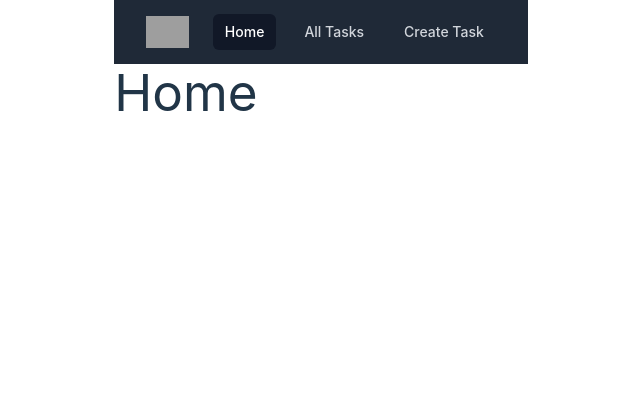
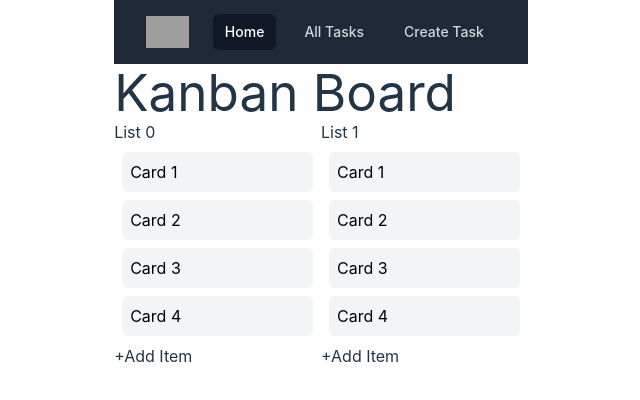
Before and after one commit to mjpoulsen/aufgabenjager, a React (Vite) app in the folder react/: page / in a window 1280 px wide. Shown: the top 400 px of the page, without its empty margins (319-959 px from the left). Built offline with nearby package versions, Linux system fonts and the light colour scheme; grey boxes are pictures that could not be loaded.

Commit message:
initial commit for kanban board, list, and card components

```diff
--- a/react/src/App.tsx
+++ b/react/src/App.tsx
@@ -1,15 +1,15 @@
 import { BrowserRouter, Routes, Route } from "react-router-dom";
 import Layout from "./components/Layout";
-import Home from "./components/Home";
 import GetAllTasks from "./components/GetAllTasks";
 import PostTask from "./components/PostTask";
+import KanbanBoard from "./components/KanbanBoard";
 
 export default function App() {
   return (
     <BrowserRouter>
       <Routes>
         <Route path="/" element={<Layout />}>
-          <Route index element={<Home />} />
+          <Route index element={<KanbanBoard />} />
           <Route path="postTask" element={<PostTask />} />
           <Route path="getTasks" element={<GetAllTasks />} />
         </Route>
--- /dev/null
+++ b/react/src/components/KanbanBoard.tsx
@@ -0,0 +1,92 @@
+import { useEffect, useState } from "react";
+import iKanbanCard from "../types/iKanbanCard";
+import KanbanList from "./KanbanList";
+
+const KanbanBoard = () => {
+  const cardsList1: iKanbanCard[] = [
+    { id: "1", title: "Card 1", listId: "1" },
+    { id: "2", title: "Card 2", listId: "1" },
+    { id: "3", title: "Card 3", listId: "1" },
+    { id: "4", title: "Card 4", listId: "1" },
+  ];
+
+  const cardsList2: iKanbanCard[] = [
+    { id: "5", title: "Card 1", listId: "2" },
+    { id: "6", title: "Card 2", listId: "2" },
+    { id: "7", title: "Card 3", listId: "2" },
+    { id: "8", title: "Card 4", listId: "2" },
+  ];
+
+  const lists: iKanbanCard[][] = [cardsList1, cardsList2];
+
+  const [editCardId, setEditCardId] = useState("");
+
+  const onCardClick = (cardId: string) => {
+    setEditCardId(cardId);
+  };
+
+  const handleKeyDown = (event: KeyboardEvent) => {
+    if (event.key === "Escape") {
+      setEditCardId("");
+    }
+  };
+
+  useEffect(() => {
+    // Add the event listener when the component mounts
+    document.addEventListener("keydown", handleKeyDown);
+
+    // Remove the event listener when the component unmounts
+    return () => {
+      document.removeEventListener("keydown", handleKeyDown);
+    };
+  }, []); // Empty dependency array means this effect runs once on mount and cleanup on unmount
+
+  const onCardDelete = (id: string) => {
+    console.log("deleted card", id);
+  };
+
+  const onCardAdd = () => {
+    console.log("added card");
+  };
+
+  // eslint-disable-next-line @typescript-eslint/no-explicit-any
+  const drop = (e: any) => {
+    e.preventDefault();
+    console.log("dropped");
+  };
+
+  // eslint-disable-next-line @typescript-eslint/no-explicit-any
+  const allowDrop = (e: any) => {
+    e.preventDefault();
+    console.log("allow drop");
+  };
+
+  const dragEnter = (listId: number) => {
+    console.log("drag enter", listId);
+  };
+
+  return (
+    <div>
+      <h1>Kanban Board</h1>
+      <div className="kanban-board flex">
+        {lists.map((list: iKanbanCard[], index: number) => (
+          <KanbanList
+            key={index}
+            listId={index.toString()}
+            listTitle={`List ${index}`}
+            cards={list}
+            onCardClick={onCardClick}
+            onCardDelete={onCardDelete}
+            onCardAdd={onCardAdd}
+            drop={drop}
+            allowDrop={allowDrop}
+            dragEnter={dragEnter}
+            editCardId={editCardId}
+          />
+        ))}
+      </div>
+    </div>
+  );
+};
+
+export default KanbanBoard;
--- /dev/null
+++ b/react/src/components/KanbanCard.tsx
@@ -0,0 +1,45 @@
+type KanbanCardProps = {
+  cardId: string;
+  cardTitle: string;
+  onCardClick: (id: string) => void;
+  onCardDelete: (id: string) => void;
+  // todo: these events may cause issues
+  // eslint-disable-next-line @typescript-eslint/no-explicit-any
+  drop: (e: any) => void;
+  // eslint-disable-next-line @typescript-eslint/no-explicit-any
+  allowDrop: (e: any) => void;
+  dragEnter: (listId: number) => void;
+  editMode: boolean;
+};
+
+const KanbanCard = ({
+  cardId,
+  cardTitle,
+  onCardClick,
+  onCardDelete,
+  drop,
+  allowDrop,
+  dragEnter,
+  editMode,
+}: KanbanCardProps) => {
+  return (
+    <div
+      className="kanban-card flex-col rounded-md bg-gray-100 p-2 m-2"
+      onDrop={(e) => drop(e)}
+      onDragOver={(e) => allowDrop(e)}
+      onDragEnter={() => dragEnter(0)} // todo check this value...
+      onClick={() => onCardClick(cardId)}
+      draggable={true}
+      id={cardId}
+    >
+      <h3 className="text-black">{cardTitle}</h3>
+      {editMode && (
+        <button className="p-2 m-2" onClick={() => onCardDelete(cardId)}>
+          Delete
+        </button>
+      )}
+    </div>
+  );
+};
+
+export default KanbanCard;
--- /dev/null
+++ b/react/src/components/KanbanList.tsx
@@ -0,0 +1,65 @@
+import iKanbanCard from "../types/iKanbanCard";
+import KanbanCard from "./KanbanCard";
+
+type KanbanListProps = {
+  listId: string;
+  listTitle: string;
+  cards: iKanbanCard[];
+  onCardClick: (cardId: string) => void;
+  onCardDelete: (cardId: string) => void;
+  onCardAdd: () => void;
+  // eslint-disable-next-line @typescript-eslint/no-explicit-any
+  drop: (e: any) => void;
+  // eslint-disable-next-line @typescript-eslint/no-explicit-any
+  allowDrop: (e: any) => void;
+  dragEnter: (listId: number) => void;
+  editCardId: string;
+};
+
+const KanbanList = ({
+  listId,
+  listTitle,
+  cards,
+  onCardClick,
+  onCardDelete,
+  onCardAdd,
+  drop,
+  allowDrop,
+  dragEnter,
+  editCardId,
+}: KanbanListProps) => {
+  return (
+    <div className="kanban-list flex-col grow" id={listId}>
+      <h2>{listTitle}</h2>
+      <div className="kanban-list-cards">
+        {cards.map((card: iKanbanCard, index: number) => (
+          <KanbanCard
+            key={index}
+            cardId={card.id}
+            cardTitle={card.title}
+            onCardClick={onCardClick}
+            onCardDelete={onCardDelete}
+            drop={drop}
+            allowDrop={allowDrop}
+            dragEnter={dragEnter}
+            editMode={editCardId === card.id}
+          />
+        ))}
+      </div>
+      <div className="add-btn-group">
+        <div
+          className="add-btn"
+          onClick={() => {
+            onCardAdd();
+            console.log("clicked add item");
+          }}
+        >
+          <span className="plus-sign">+</span>
+          <span>Add Item</span>
+        </div>
+      </div>
+    </div>
+  );
+};
+
+export default KanbanList;
--- a/react/src/components/Layout.tsx
+++ b/react/src/components/Layout.tsx
@@ -25,13 +25,13 @@ const Layout = () => {
                   className="block h-6 w-6"
                   fill="none"
                   viewBox="0 0 24 24"
-                  stroke-width="1.5"
+                  strokeWidth="1.5"
                   stroke="currentColor"
                   aria-hidden="true"
                 >
                   <path
-                    stroke-linecap="round"
-                    stroke-linejoin="round"
+                    strokeLinecap="round"
+                    strokeLinejoin="round"
                     d="M3.75 6.75h16.5M3.75 12h16.5m-16.5 5.25h16.5"
                   />
                 </svg>
@@ -44,13 +44,13 @@ const Layout = () => {
                   className="hidden h-6 w-6"
                   fill="none"
                   viewBox="0 0 24 24"
-                  stroke-width="1.5"
+                  strokeWidth="1.5"
                   stroke="currentColor"
                   aria-hidden="true"
                 >
                   <path
-                    stroke-linecap="round"
-                    stroke-linejoin="round"
+                    strokeLinecap="round"
+                    strokeLinejoin="round"
                     d="M6 18L18 6M6 6l12 12"
                   />
                 </svg>
--- /dev/null
+++ b/react/src/types/iKanbanCard.tsx
@@ -0,0 +1,6 @@
+export default interface iKanbanCard {
+  id: string;
+  title: string;
+  listId: string;
+  description?: string;
+}
```
